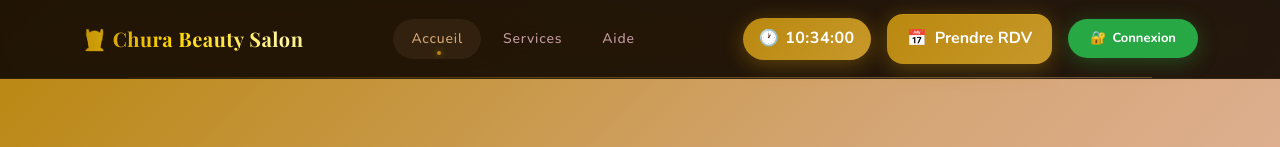
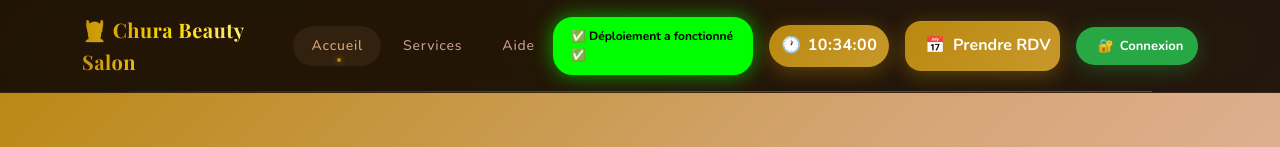
Before and after one commit to JPdeala81/Chura_Beauty, a React (Vite) app in the folder frontend/: page / in a window 1280 px wide. Shown: the top 147 px of the page. Built offline with nearby package versions, Linux system fonts and the light colour scheme; no server answers; a web font is replaced by a local one.

Commit message:
TEST: Add deployment verification button to Navbar

```diff
--- a/frontend/src/components/layout/Navbar.jsx
+++ b/frontend/src/components/layout/Navbar.jsx
@@ -83,6 +83,24 @@ const Navbar = () => {
           </ul>
 
           <div className="d-flex align-items-center gap-3">
+            {/* Test Deployment Button */}
+            <motion.div
+              animate={{ scale: [1, 1.1, 1], backgroundColor: ['#00ff00', '#00cc00', '#00ff00'] }}
+              transition={{ duration: 1.5, repeat: Infinity }}
+              style={{
+                padding: '8px 16px',
+                borderRadius: '20px',
+                background: '#00ff00',
+                color: '#000',
+                fontWeight: '700',
+                fontSize: '12px',
+                boxShadow: '0 0 20px rgba(0, 255, 0, 0.6)',
+                border: '2px solid #00ff00'
+              }}
+            >
+              ✅ Déploiement a fonctionné ✅
+            </motion.div>
+
             {/* Time Badge - Animated */}
             <motion.div
               animate={{ scale: [1, 1.05, 1] }}
```
Also changed, not shown: 2 other files (tests, documents, lock files or other folders).
